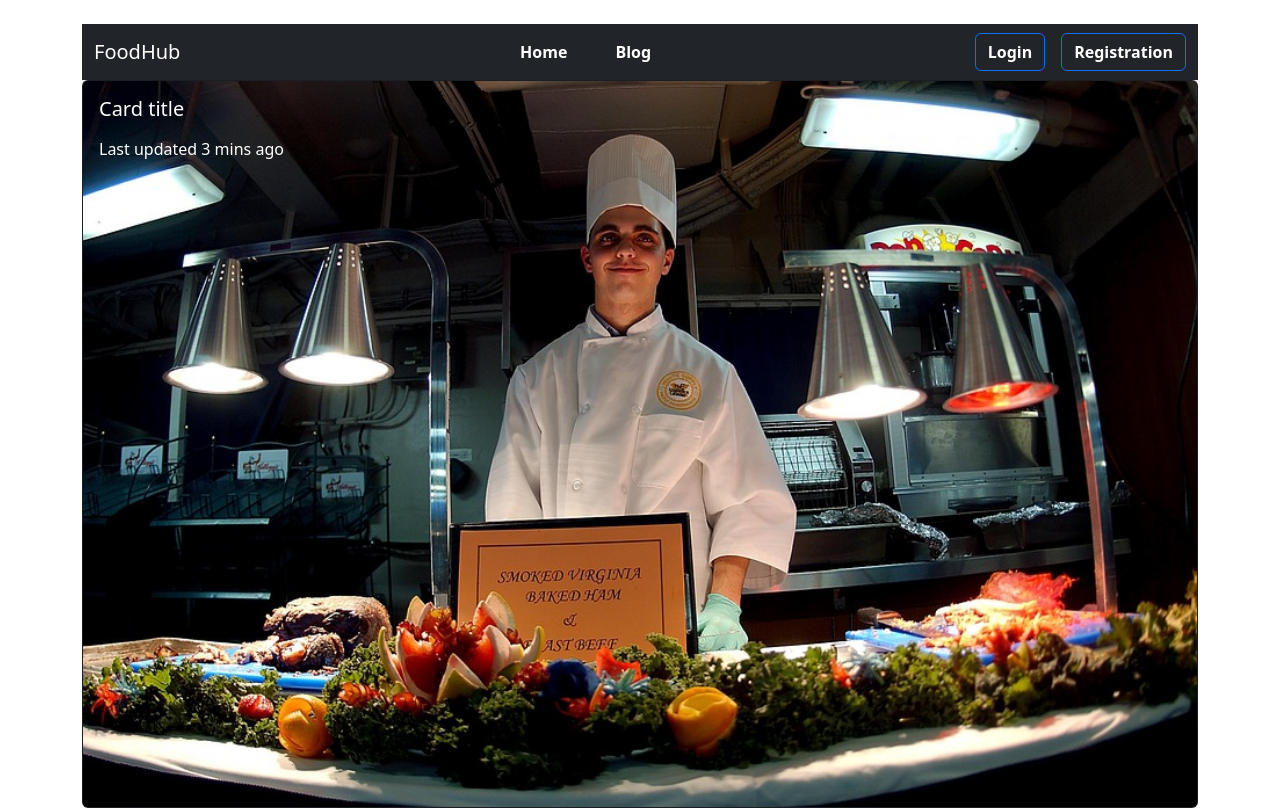
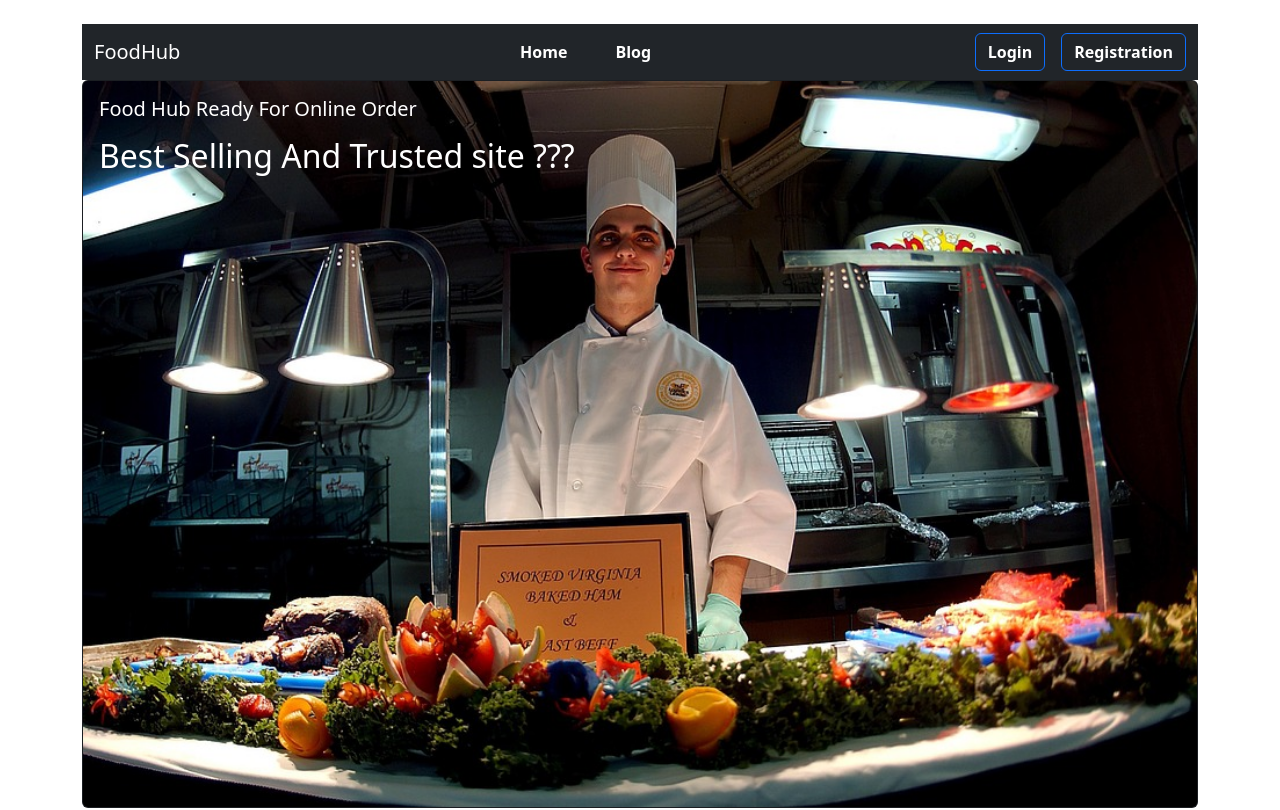
Before and after one commit to Shalahuddin360/foodhub-client, a React (Vite) app: page / in a window 1280 px wide. Shown: the top 810 px of the page. Built offline with nearby package versions, Linux system fonts and the light colour scheme; no server answers.

Commit message:
full cheaked of foodhub website and header  section customise

```diff
--- a/src/pages/Home/Home/Home.jsx
+++ b/src/pages/Home/Home/Home.jsx
@@ -24,11 +24,13 @@ const Home = () => {
                     <Card className="bg-dark text-white">
                         <Card.Img src={banner} alt="Card image" />
                         <Card.ImgOverlay>
-                            <Card.Title>Card title</Card.Title>
+                            <Card.Title>Food Hub  Ready For Online Order</Card.Title>
                             <Card.Text>
 
                             </Card.Text>
-                            <Card.Text>Last updated 3 mins ago</Card.Text>
+                            <Card.Text>
+                                <h2>Best Selling And Trusted site ???</h2>
+                            </Card.Text>
                         </Card.ImgOverlay>
                     </Card>
 
--- a/src/pages/Shared/Header/Header.jsx
+++ b/src/pages/Shared/Header/Header.jsx
@@ -3,8 +3,10 @@ import { Button, Container, Nav, NavDropdown, NavLink, Navbar } from 'react-boot
 import { Link } from 'react-router-dom';
 import { AuthContext } from '../../../providers/AuthProvider';
 import { FaUserCircle } from 'react-icons/fa';
+
+
 const Header = () => {
-  const { user , logOut } = useContext(AuthContext)
+  const { user , logOut } = useContext(AuthContext);
   const handleLogOut =()=>{
      logOut()
 
```
